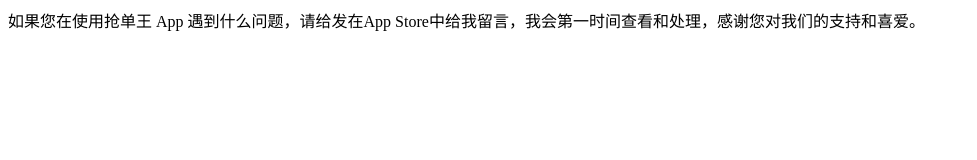
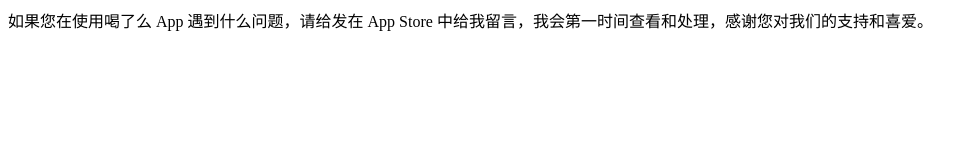
Before and after one commit to wwheleme/heleme, a plain HTML site: page support/index.html in a window 1280 px wide. Shown: the whole page, without its empty margins (0-977 px from the left). Drawn offline with Linux system fonts and the light colour scheme.

Commit message:
Update index.html

```diff
--- a/support/index.html
+++ b/support/index.html
@@ -1,2 +1,2 @@
-<p>如果您在使用抢单王 App 遇到什么问题，请给发在App Store中给我留言，我会第一时间查看和处理，感谢您对我们的支持和喜爱。
+<p>如果您在使用喝了么 App 遇到什么问题，请给发在 App Store 中给我留言，我会第一时间查看和处理，感谢您对我们的支持和喜爱。
 </p>
```
